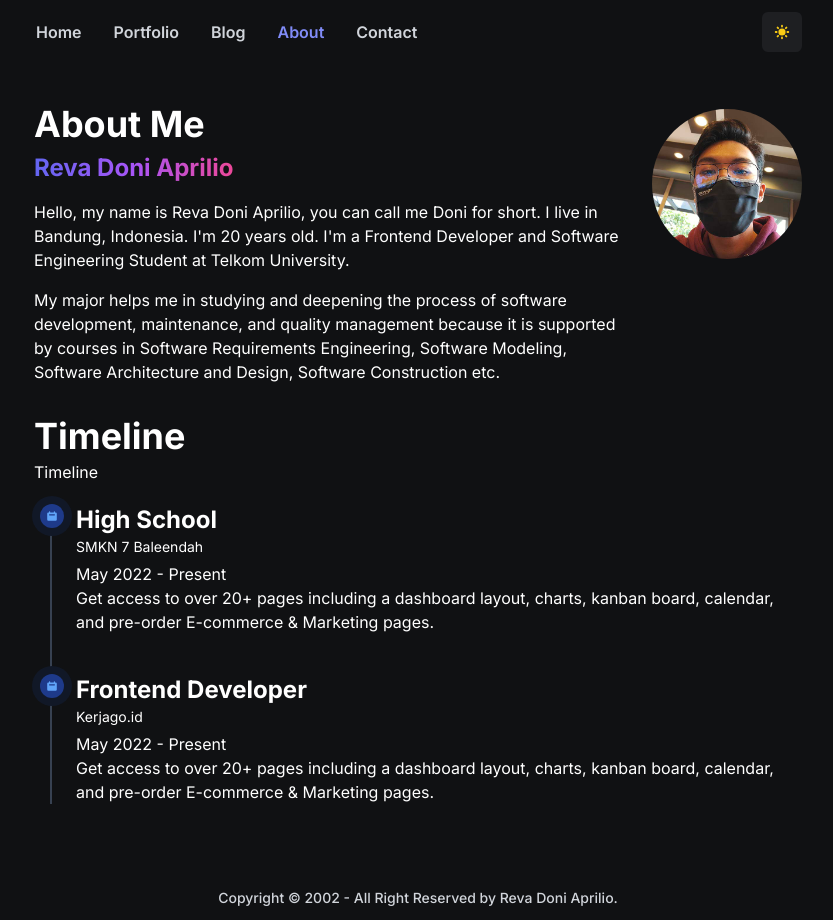
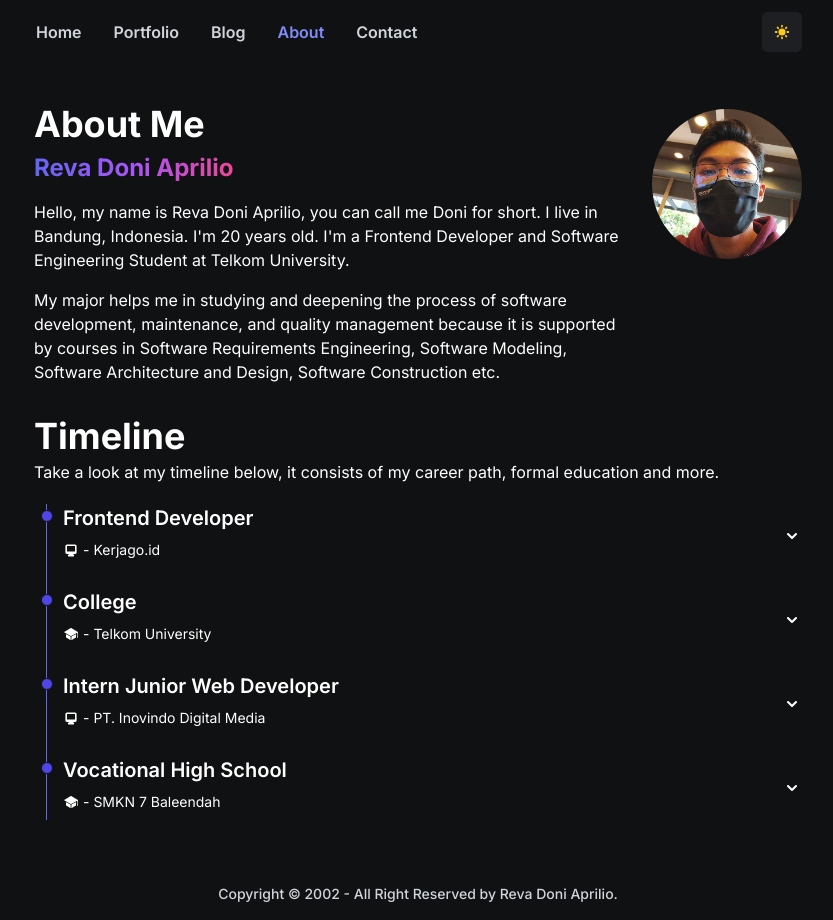
Before and after one commit to RevDonz/revdonz.my.id, a Next.js app: page /about in a window 1280 px wide. Shown: the whole page, without its empty margins (222-1055 px from the left). Built offline with nearby package versions, Linux system fonts and the light colour scheme.

Commit message:
feat(timeline): add timeline | move project data

```diff
--- a/src/components/mollecules/ProjectCard.tsx
+++ b/src/components/mollecules/ProjectCard.tsx
@@ -1,4 +1,4 @@
-import { ProjectProps } from '@/data/project';
+import { ProjectProps } from '@/data/projects';
 import { FaGithub } from 'react-icons/fa';
 import { HiOutlineExternalLink } from 'react-icons/hi';
 import IconFinder from '../atoms/IconFinder';
--- a/src/data/project.d.ts
+++ /dev/null
@@ -1,11 +0,0 @@
-export interface ProjectProps {
-  title: string;
-  date: string;
-  summary: string;
-  image: string;
-  stack: Array<string>;
-  link: {
-    github: string;
-    demo: string;
-  };
-}
--- a/src/data/projects.ts
+++ b/src/data/projects.ts
@@ -1,4 +1,16 @@
-export const projects = [
+export interface ProjectProps {
+  title: string;
+  date: string;
+  summary: string;
+  image: string;
+  stack: Array<string>;
+  link: {
+    github: string;
+    demo: string;
+  };
+}
+
+export const projects: ProjectProps[] = [
   {
     title: 'Lasles VPN',
     date: '17/04/2021',
--- /dev/null
+++ b/src/data/timeline.ts
@@ -0,0 +1,44 @@
+export type TimelineProps = {
+  title: string;
+  description: string;
+  place: string;
+  startDate?: Date;
+  endDate?: Date | null;
+  date?: string;
+  type: 'edu' | 'work';
+};
+
+export const Timelines: TimelineProps[] = [
+  {
+    title: 'Frontend Developer',
+    description:
+      'Kerjago is a platform to educate job and job seekers to Technology Enthusiast and a platform to bring together Human Resources, Users, Companies and Job Seekers. I work as a Frontend Developer that developed a website for kerjago.com',
+    place: 'Kerjago.id',
+    date: 'May 2020 - Present',
+    type: 'work',
+  },
+  {
+    title: 'College',
+    description:
+      'Just like when I was in vocational high school, I majored in Software Engineering in college. Current GPA 3.9 out of 4.0',
+    place: 'Telkom University',
+    date: '2020 - Present',
+    type: 'edu',
+  },
+  {
+    title: 'Intern Junior Web Developer',
+    description:
+      'I work as a Web Developer, we developed an e-commerce website for reseller, deployed website that has been finished by our teams to web hosting service. I make a user manual website for clients.',
+    place: 'PT. Inovindo Digital Media',
+    date: 'Jan 2019 - Mar 2019',
+    type: 'work',
+  },
+  {
+    title: 'Vocational High School',
+    description:
+      'I majored in Software Engineering because I was really interested in Computer Science.',
+    place: 'SMKN 7 Baleendah',
+    date: '2017 - 2020',
+    type: 'edu',
+  },
+];
--- a/src/pages/_app.tsx
+++ b/src/pages/_app.tsx
@@ -5,7 +5,6 @@ import {
   AnimatePresence,
   domAnimation,
   LazyMotion,
-  motion,
   m,
 } from 'framer-motion';
 import clsx from 'clsx';
--- a/src/pages/about.tsx
+++ b/src/pages/about.tsx
@@ -2,36 +2,13 @@ import Head from '@/components/atoms/Head';
 import Hero from '@/components/mollecules/Hero';
 import HeroWithPhoto from '@/components/mollecules/HeroWithPhoto';
 import Main from '@/components/template';
+import { Timelines } from '@/data/timeline';
+import clsx from 'clsx';
 import React from 'react';
-
-export type TimelineProps = {
-  title: string;
-  description: string;
-  place: string;
-  startDate: Date;
-  endDate: Date | null;
-  type: 'edu' | 'work';
-};
+import { HiChevronDown, HiDesktopComputer } from 'react-icons/hi';
+import { IoIosSchool } from 'react-icons/io';
 
 const about = () => {
-  const Timelines: TimelineProps[] = [
-    {
-      title: 'High School',
-      description: 'string',
-      place: 'SMKN 7 Baleendah',
-      startDate: new Date(),
-      endDate: new Date(),
-      type: 'edu',
-    },
-    {
-      title: 'Frontend Developer',
-      description: 'string',
-      place: 'Kerjago.id',
-      startDate: new Date(),
-      endDate: new Date(),
-      type: 'work',
-    },
-  ];
   return (
     <Main className='mt-10'>
       <Head title='About Me' />
@@ -49,38 +26,52 @@ const about = () => {
           Modeling, Software Architecture and Design, Software Construction etc.
         </p>
       </HeroWithPhoto>
-      <Hero title='Timeline' description='Timeline'>
-        <ol className='relative border-l-2 border-primary-200 dark:border-gray-700 mt-5 ml-4'>
+      <Hero
+        title='Timeline'
+        description='Take a look at my timeline below, it consists of my career path, formal education and more.'
+      >
+        <ol className='relative border-l border-gray-200 dark:border-primary-500 mt-5 ml-3'>
           {Timelines.map((timeline, index) => {
             return (
-              <li className='mb-10 ml-6' key={index}>
-                <span className='flex absolute -left-3 justify-center items-center w-6 h-6 bg-blue-200 rounded-full ring-8 ring-white dark:ring-gray-900 dark:bg-blue-900'>
-                  <svg
-                    aria-hidden='true'
-                    className='w-3 h-3 text-blue-600 dark:text-blue-400'
-                    fill='currentColor'
-                    viewBox='0 0 20 20'
-                    xmlns='http://www.w3.org/2000/svg'
-                  >
-                    <path
-                      fillRule='evenodd'
-                      d='M6 2a1 1 0 00-1 1v1H4a2 2 0 00-2 2v10a2 2 0 002 2h12a2 2 0 002-2V6a2 2 0 00-2-2h-1V3a1 1 0 10-2 0v1H7V3a1 1 0 00-1-1zm0 5a1 1 0 000 2h8a1 1 0 100-2H6z'
-                      clipRule='evenodd'
-                    ></path>
-                  </svg>
-                </span>
-                <h3 className='flex items-center mb-1'>{timeline.title}</h3>
-                <time className='block mb-2 text-sm font-normal leading-none'>
-                  {timeline.place}
-                </time>
-                <div className=''>
-                  <p>May 2022 - Present</p>
-                  <p className='mb-4 text-base font-normal'>
-                    Get access to over 20+ pages including a dashboard layout,
-                    charts, kanban board, calendar, and pre-order E-commerce
-                    &amp; Marketing pages.
-                  </p>
-                </div>
+              <li className='mb-5 ml-4' key={index}>
+                <div
+                  className={clsx(
+                    'absolute w-3 h-3 rounded-full mt-1.5 -left-1.5 border',
+                    'bg-dark-300 dark:bg-primary-600',
+                    // 'bg-dark-300 dark:bg-gradient-to-r from-primary-500 via-ternary-500 to-secondary-500',
+                    'border-white dark:border-gray-900'
+                  )}
+                />
+                <details className='group'>
+                  <summary className='flex justify-between items-center md:cursor-pointer'>
+                    <div>
+                      <h3 className='text-xl font-semibold text-gray-900 dark:text-white'>
+                        {timeline.title}
+                      </h3>
+                      <div className='flex items-center my-2'>
+                        {timeline.type === 'edu' ? (
+                          <IoIosSchool />
+                        ) : (
+                          <HiDesktopComputer />
+                        )}
+                        <span className='text-sm font-normal ml-1'>
+                          - {timeline.place}
+                        </span>
+                      </div>
+                    </div>
+                    <div className='group-open:-rotate-180 transition'>
+                      <HiChevronDown className='text-xl' />
+                    </div>
+                  </summary>
+                  <div className='transition duration-300'>
+                    <p className='text-sm text-dark-100 mb-1'>
+                      {timeline.date}
+                    </p>
+                    <p className='text-base font-normal'>
+                      {timeline.description}
+                    </p>
+                  </div>
+                </details>
               </li>
             );
           })}
```
